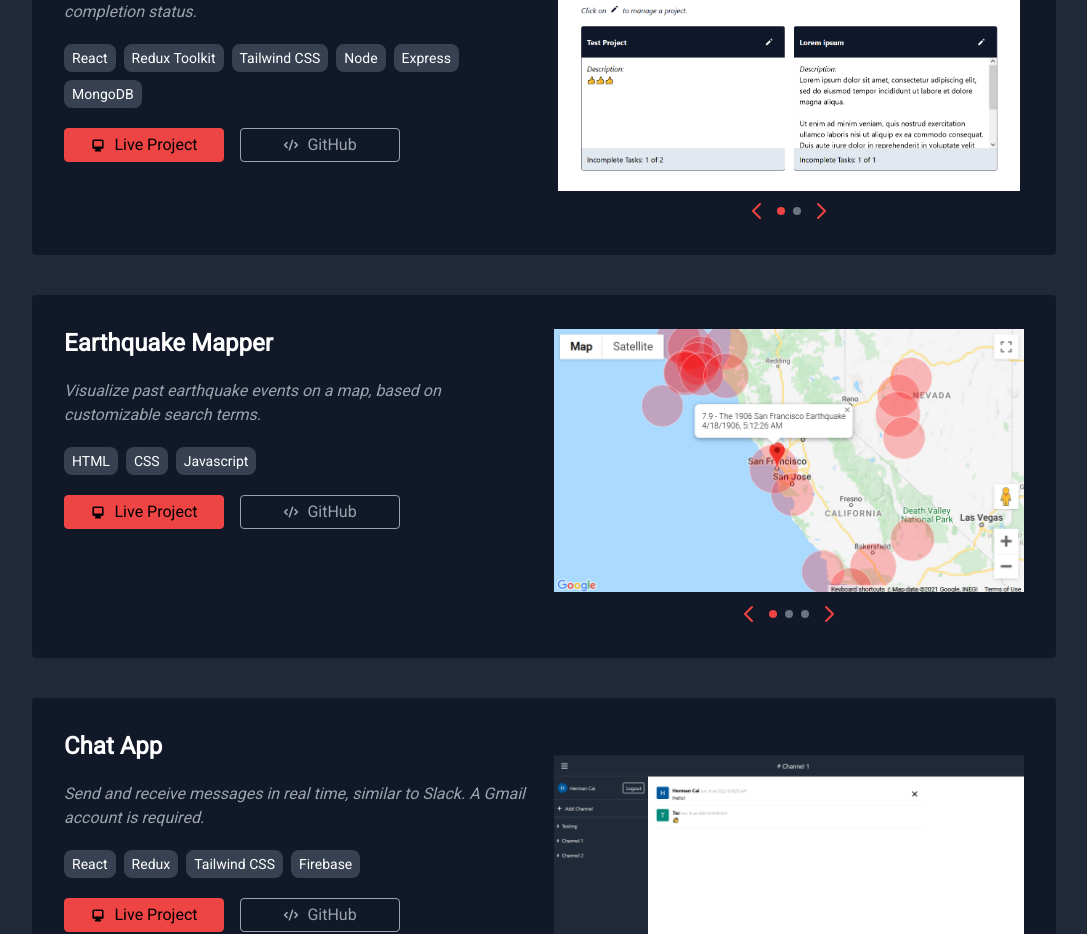
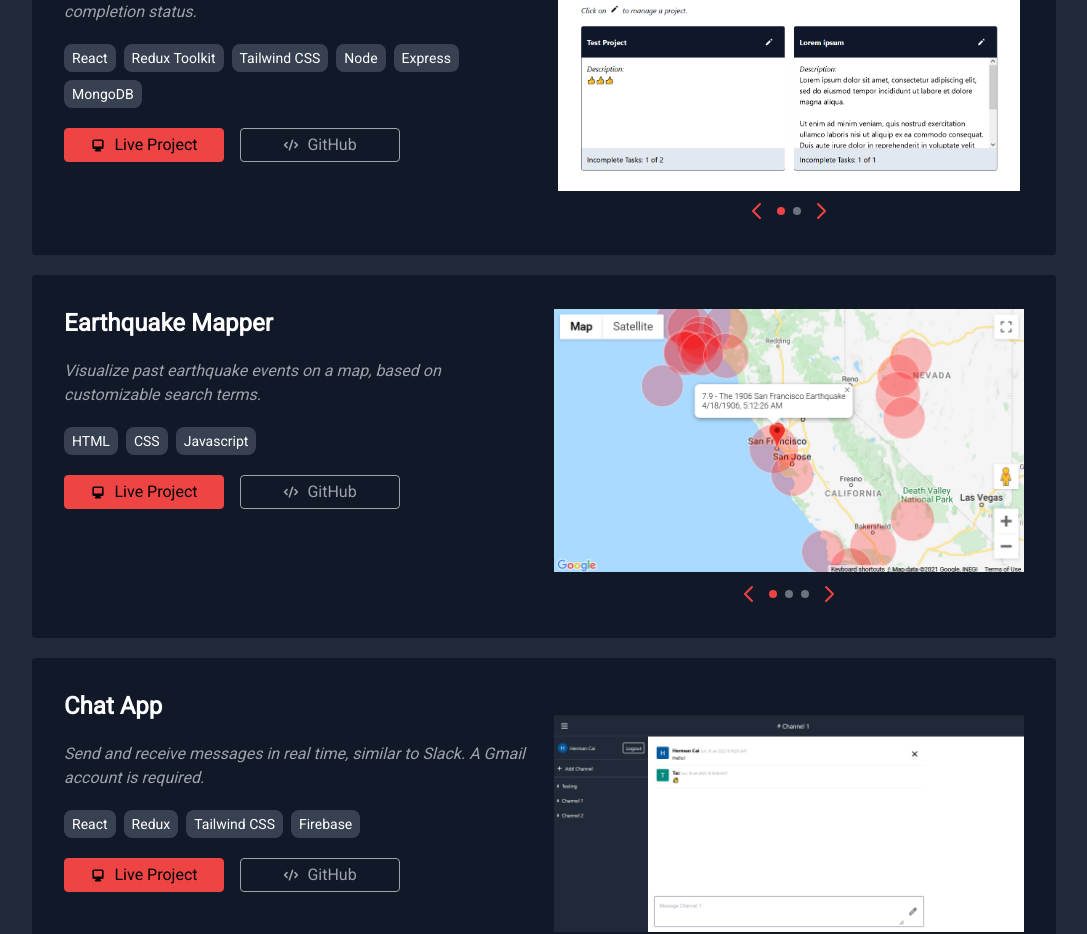
Before and after one commit to hermancai/portfolio, a Next.js app: page / in a window 1280 px wide. Shown: the part 1541-2475 px from the top of the page, without its empty margins (96-1183 px from the left). Built offline with nearby package versions, Linux system fonts and the light colour scheme.

Commit message:
Refactor project section

```diff
--- /dev/null
+++ b/components/ProjectCard.js
@@ -0,0 +1,54 @@
+import EmblaCarousel from "./EmblaCarousel";
+import { DesktopComputerIcon, CodeIcon } from "@heroicons/react/solid";
+
+const ProjectCard = ({ data }) => {
+  return (
+    <div className="bg-gray-900 rounded w-full p-8 gap-5 grid grid-cols-1 md:grid-cols-2">
+      <div className="flex flex-col gap-5 max-w-max">
+        <p className="font-bold text-2xl">{data.name}</p>
+        <p className="italic text-gray-400">{data.description}</p>
+        <div className="flex flex-wrap gap-2">
+          {data.tech.map((entry, i) => {
+            return (
+              <p
+                key={i}
+                className="rounded-lg bg-gray-700 px-2 py-1 w-min font-light text-sm whitespace-nowrap"
+              >
+                {entry}
+              </p>
+            );
+          })}
+        </div>
+        <div className="flex flex-wrap gap-4">
+          <a
+            className="linkButton fillButton"
+            href={data.liveLink}
+            target="_blank"
+            rel="noopener noreferrer"
+          >
+            <DesktopComputerIcon className="h-4 mr-2" />
+            Live Project
+          </a>
+          <a
+            className="linkButton outlineButton"
+            href={data.githubLink}
+            target="_blank"
+            rel="noopener noreferrer"
+          >
+            <CodeIcon className="h-4 mr-2" />
+            GitHub
+          </a>
+        </div>
+      </div>
+      <div>
+        <EmblaCarousel
+          slides={data.embla.slides}
+          imageFunc={data.embla.imageFunc}
+          projectName={data.embla.projectName}
+        />
+      </div>
+    </div>
+  );
+};
+
+export default ProjectCard;
--- a/components/Projects.js
+++ b/components/Projects.js
@@ -1,7 +1,7 @@
-import EmblaCarousel from "../components/EmblaCarousel";
 import { useInView } from "react-intersection-observer";
 import TransitionSlideIn from "./TransitionSlideIn";
-import { DesktopComputerIcon, CodeIcon } from "@heroicons/react/solid";
+import ProjectCard from "./ProjectCard";
+
 import {
   eqmapperImagesCount,
   eqmapperImagesByIndex,
@@ -16,200 +16,92 @@ import {
   weatherImagesByIndex,
 } from "../public/images/weather";
 
-function Projects({ projectsRef }) {
+const ppmProject = {
+  name: "Personal Project Manager",
+  description:
+    "Keep track of your personal projects by sorting task priority and completion status.",
+  tech: [
+    "React",
+    "Redux Toolkit",
+    "Tailwind CSS",
+    "Node",
+    "Express",
+    "MongoDB",
+  ],
+  liveLink: "https://mern-ppm.herokuapp.com",
+  githubLink: "https://github.com/hermancai/project_manager",
+  embla: {
+    slides: Array.from(Array(ppmImagesCount).keys()),
+    imageFunc: ppmImagesByIndex,
+    projectName: "project manager",
+  },
+};
+
+const eqmapperProject = {
+  name: "Earthquake Mapper",
+  description:
+    "Visualize past earthquake events on a map, based on customizable search terms.",
+  tech: ["HTML", "CSS", "Javascript"],
+  liveLink: "https://hermancai.github.io/earthquake_mapper/",
+  githubLink: "https://github.com/hermancai/earthquake_mapper",
+  embla: {
+    slides: Array.from(Array(eqmapperImagesCount).keys()),
+    imageFunc: eqmapperImagesByIndex,
+    projectName: "earthquake mapper",
+  },
+};
+
+const chatappProject = {
+  name: "Chat App",
+  description:
+    "Send and receive messages in real time, similar to Slack. A Gmail account is required.",
+  tech: ["React", "Redux", "Tailwind CSS", "Firebase"],
+  liveLink: "https://chatapp-e7cdc.web.app/",
+  githubLink: "https://github.com/hermancai/chat_app",
+  embla: {
+    slides: Array.from(Array(chatappImagesCount).keys()),
+    imageFunc: chatappImagesByIndex,
+    projectName: "chat app",
+  },
+};
+
+const weatherProject = {
+  name: "Weather App",
+  description:
+    "Get a city's current weather and weekly forecast, as well as info about the current moon cycle.",
+  tech: ["Next.js"],
+  liveLink: "https://weather-react-tawny.vercel.app/",
+  githubLink: "https://github.com/hermancai/weather-react",
+  embla: {
+    slides: Array.from(Array(weatherImagesCount).keys()),
+    imageFunc: weatherImagesByIndex,
+    projectName: "weather app",
+  },
+};
+
+const Projects = ({ projectsRef }) => {
   const [projectsHeaderRef, projectsHeaderInView] = useInView({
     fallbackInView: true,
     triggerOnce: true,
   });
-  const eqmapperSlides = Array.from(Array(eqmapperImagesCount).keys());
-  const chatappSlides = Array.from(Array(chatappImagesCount).keys());
-  const ppmSlides = Array.from(Array(ppmImagesCount).keys());
-  const weatherSlides = Array.from(Array(weatherImagesCount).keys());
 
   return (
-    <div ref={projectsRef}>
-      <div className="flex flex-col w-full items-center pt-[100px]">
-        <div className="flex flex-col w-4/5 space-y-10">
-          <TransitionSlideIn inView={projectsHeaderInView}>
-            <p className="sectionLabel">Projects</p>
-          </TransitionSlideIn>
-
-          <div
-            ref={projectsHeaderRef}
-            className="bg-gray-900 rounded w-full p-8 gap-5 grid grid-cols-1 md:grid-cols-2"
-          >
-            <div className="flex flex-col gap-5 max-w-max">
-              <p className="font-bold text-2xl">Personal Project Manager</p>
-              <p className="italic text-gray-400">
-                Keep track of your personal projects by sorting task priority
-                and completion status.
-              </p>
-              <div className="flex flex-wrap gap-2">
-                <p className="projectLabel">React</p>
-                <p className="projectLabel">Redux Toolkit</p>
-                <p className="projectLabel">Tailwind CSS</p>
-                <p className="projectLabel">Node</p>
-                <p className="projectLabel">Express</p>
-                <p className="projectLabel">MongoDB</p>
-              </div>
-              <div className="flex flex-wrap gap-4">
-                <a
-                  className="linkButton fillButton"
-                  href="https://mern-ppm.herokuapp.com"
-                  target="_blank"
-                  rel="noopener noreferrer"
-                >
-                  <DesktopComputerIcon className="h-4 mr-2" />
-                  Live Project
-                </a>
-                <a
-                  className="linkButton outlineButton"
-                  href="https://github.com/hermancai/project_manager"
-                  target="_blank"
-                  rel="noopener noreferrer"
-                >
-                  <CodeIcon className="h-4 mr-2" />
-                  GitHub
-                </a>
-              </div>
-            </div>
-            <div>
-              <EmblaCarousel
-                slides={ppmSlides}
-                imageFunc={ppmImagesByIndex}
-                projectName="project manager"
-              />
-            </div>
-          </div>
-
-          <div className="bg-gray-900 rounded w-full p-8 gap-5 grid grid-cols-1 md:grid-cols-2">
-            <div className="flex flex-col gap-5 max-w-max">
-              <p className="font-bold text-2xl">Earthquake Mapper</p>
-              <p className="italic text-gray-400">
-                Visualize past earthquake events on a map, based on customizable
-                search terms.
-              </p>
-              <div className="flex flex-wrap gap-2">
-                <p className="projectLabel">HTML</p>
-                <p className="projectLabel">CSS</p>
-                <p className="projectLabel">Javascript</p>
-              </div>
-              <div className="flex flex-wrap gap-4">
-                <a
-                  className="linkButton fillButton"
-                  href="https://hermancai.github.io/earthquake_mapper/"
-                  target="_blank"
-                  rel="noopener noreferrer"
-                >
-                  <DesktopComputerIcon className="h-4 mr-2" />
-                  Live Project
-                </a>
-                <a
-                  className="linkButton outlineButton"
-                  href="https://github.com/hermancai/earthquake_mapper"
-                  target="_blank"
-                  rel="noopener noreferrer"
-                >
-                  <CodeIcon className="h-4 mr-2" />
-                  GitHub
-                </a>
-              </div>
-            </div>
-            <div>
-              <EmblaCarousel
-                slides={eqmapperSlides}
-                imageFunc={eqmapperImagesByIndex}
-                projectName="earthquake mapper"
-              />
-            </div>
-          </div>
-
-          <div className="bg-gray-900 rounded w-full p-8 gap-5 grid grid-cols-1 md:grid-cols-2">
-            <div className="flex flex-col gap-5 max-w-max">
-              <p className="font-bold text-2xl">Chat App</p>
-              <p className="italic text-gray-400">
-                Send and receive messages in real time, similar to Slack. A
-                Gmail account is required.
-              </p>
-              <div className="flex flex-wrap gap-2">
-                <p className="projectLabel">React</p>
-                <p className="projectLabel">Redux</p>
-                <p className="projectLabel">Tailwind CSS</p>
-                <p className="projectLabel">Firebase</p>
-              </div>
-              <div className="flex flex-wrap gap-4">
-                <a
-                  className="linkButton fillButton"
-                  href="https://chatapp-e7cdc.web.app/"
-                  target="_blank"
-                  rel="noopener noreferrer"
-                >
-                  <DesktopComputerIcon className="h-4 mr-2" />
-                  Live Project
-                </a>
-                <a
-                  className="linkButton outlineButton"
-                  href="https://github.com/hermancai/chat_app"
-                  target="_blank"
-                  rel="noopener noreferrer"
-                >
-                  <CodeIcon className="h-4 mr-2" />
-                  GitHub
-                </a>
-              </div>
-            </div>
-            <div>
-              <EmblaCarousel
-                slides={chatappSlides}
-                imageFunc={chatappImagesByIndex}
-                projectName="chat app"
-              />
-            </div>
-          </div>
-
-          <div className="bg-gray-900 rounded w-full p-8 gap-5 grid grid-cols-1 md:grid-cols-2">
-            <div className="flex flex-col gap-5 max-w-max">
-              <p className="font-bold text-2xl">Weather App</p>
-              <p className="italic text-gray-400">
-                {`Get a city's current weather and weekly forecast,
-                as well as info about the current moon cycle.`}
-              </p>
-              <div className="flex flex-wrap gap-2">
-                <p className="projectLabel">Next.js</p>
-              </div>
-              <div className="flex flex-wrap gap-4">
-                <a
-                  className="linkButton fillButton"
-                  href="https://weather-react-tawny.vercel.app/"
-                  target="_blank"
-                  rel="noopener noreferrer"
-                >
-                  <DesktopComputerIcon className="h-4 mr-2" />
-                  Live Project
-                </a>
-                <a
-                  className="linkButton outlineButton"
-                  href="https://github.com/hermancai/weather-react"
-                  target="_blank"
-                  rel="noopener noreferrer"
-                >
-                  <CodeIcon className="h-4 mr-2" />
-                  GitHub
-                </a>
-              </div>
-            </div>
-            <div>
-              <EmblaCarousel
-                slides={weatherSlides}
-                imageFunc={weatherImagesByIndex}
-                projectName="weather app"
-              />
-            </div>
-          </div>
-        </div>
+    <div
+      ref={projectsRef}
+      className="flex flex-col items-center w-full pt-[100px]"
+    >
+      <div className="flex flex-col w-4/5 space-y-5">
+        <TransitionSlideIn inView={projectsHeaderInView}>
+          <p className="sectionLabel">Projects</p>
+        </TransitionSlideIn>
+        <div ref={projectsHeaderRef} />
+        <ProjectCard data={ppmProject} />
+        <ProjectCard data={eqmapperProject} />
+        <ProjectCard data={chatappProject} />
+        <ProjectCard data={weatherProject} />
       </div>
     </div>
   );
-}
+};
 
 export default Projects;
```
